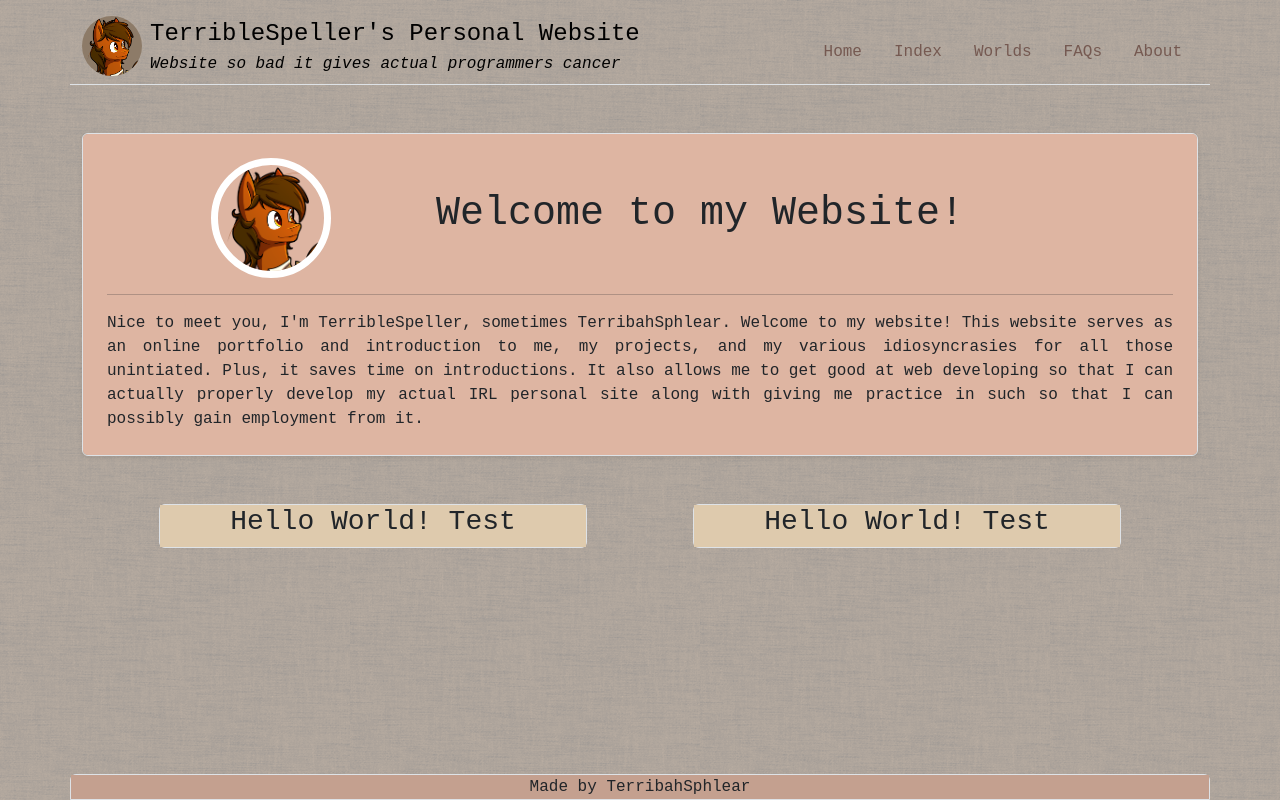
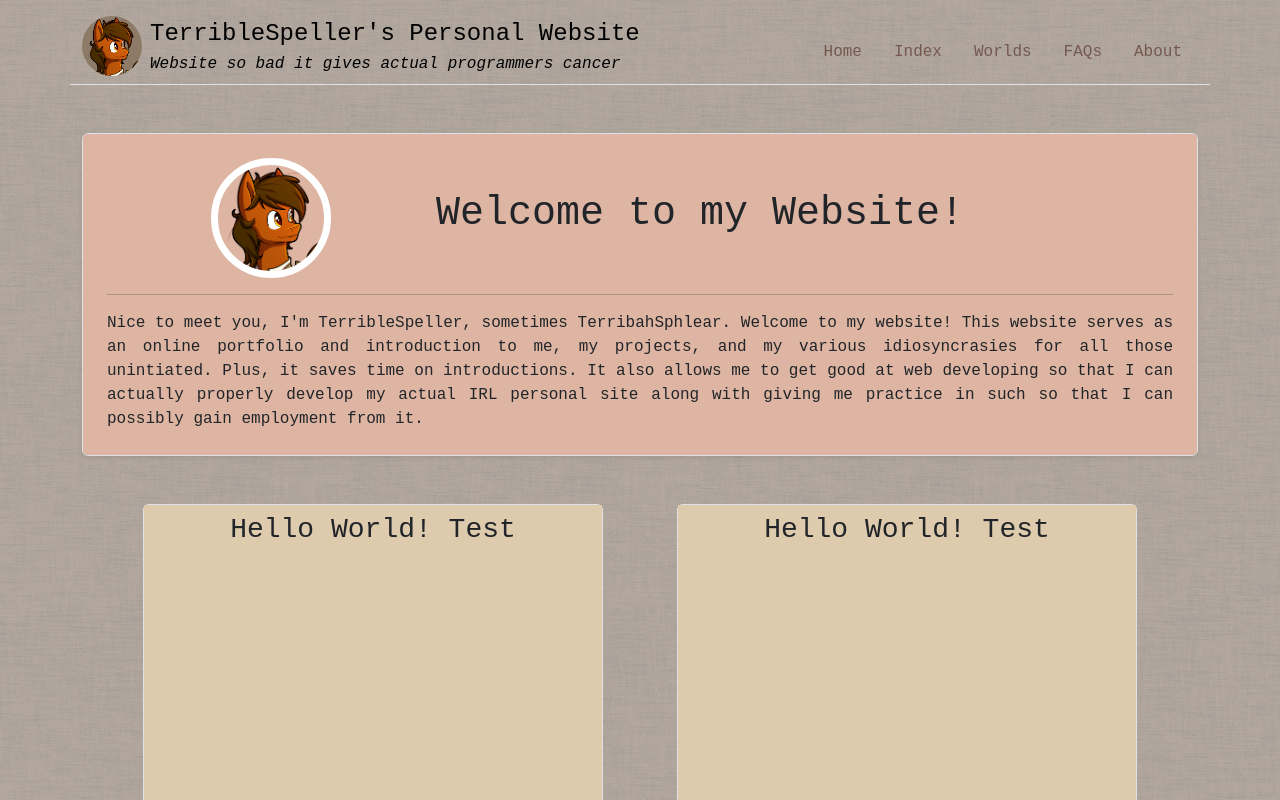
Before and after one commit to TerribleSpeller/website, a React (Create React App) app: page / in a window 1280 px wide. Shown: the top 800 px of the page. Built offline with nearby package versions, Linux system fonts and the light colour scheme.

Commit message:
Fixed Head

```diff
--- a/src/components/ContentCard.jsx
+++ b/src/components/ContentCard.jsx
@@ -1,15 +1,18 @@
-import React from 'react';
+import React from "react";
 
 const ContentCard = () => {
-    return(
-        <div className="d-flex rounded border card-stuff mx-auto">
-            <div className="card-stuff-top mx-auto">
-                <h3 style={{"top": "50%", "left": "50%", "text-align": "center"}}>Hello World! Test</h3>
-            </div>
-            <div className="card-stuff-bottom">
-            </div>
+  return (
+    <div className="d-flex rounded border card-stuff mx-auto">
+      <div className="card-stuff-top mx-auto ">
+        <div className="mx-3">
+          <h3 className="mt-2" style={{ top: "50%", left: "50%", "text-align": "center" }}>
+            Hello World! Test
+          </h3>
         </div>
-    );
-}
+      </div>
+      <div className="card-stuff-bottom"></div>
+    </div>
+  );
+};
 
 export default ContentCard;
--- a/src/components/dualCardLayout.jsx
+++ b/src/components/dualCardLayout.jsx
@@ -1,12 +1,12 @@
-import React from 'react';
-import ContentCard from "./ContentCard.jsx"
+import React from "react";
+import ContentCard from "./ContentCard.jsx";
 const DualCardLayout = () => {
-    return(
-        <div className="col p-4 d-flex flex-row position-static">
-                <ContentCard />
-                <ContentCard />
-        </div>
-    );
-}
+  return (
+    <div className="col p-4 d-flex flex-lg-row flex-md-column position-static dualcardlayout-css">
+      <ContentCard />
+      <ContentCard />
+    </div>
+  );
+};
 
 export default DualCardLayout;
--- a/src/styles.css
+++ b/src/styles.css
@@ -30,11 +30,11 @@ li a:hover::before {
 }
 
 .bg-brown {
-  background-color: #DEB5A2;
+  background-color: #deb5a2;
 }
 
 .bg-lessbrown {
-  background-color: #C4A08F;
+  background-color: #c4a08f;
 }
 
 .border-rad-5 {
@@ -247,15 +247,19 @@ Unique Shit
   border-radius: 25px;
   position: relative;
   background-color: #deb5a2;
-  width: 40%;
+  width: 43%;
 }
 
 .card-stuff-top {
-  background-color: #DECAAD;
+  background-color: #decaad;
   width: 100%;
   position: relative;
 }
 
 .card-stuff-bottom {
-  background-color: #DECAAD;
+  background-color: #decaad;
 }
+
+.dualcardlayout-css {
+  height: 30em;
+}
```
